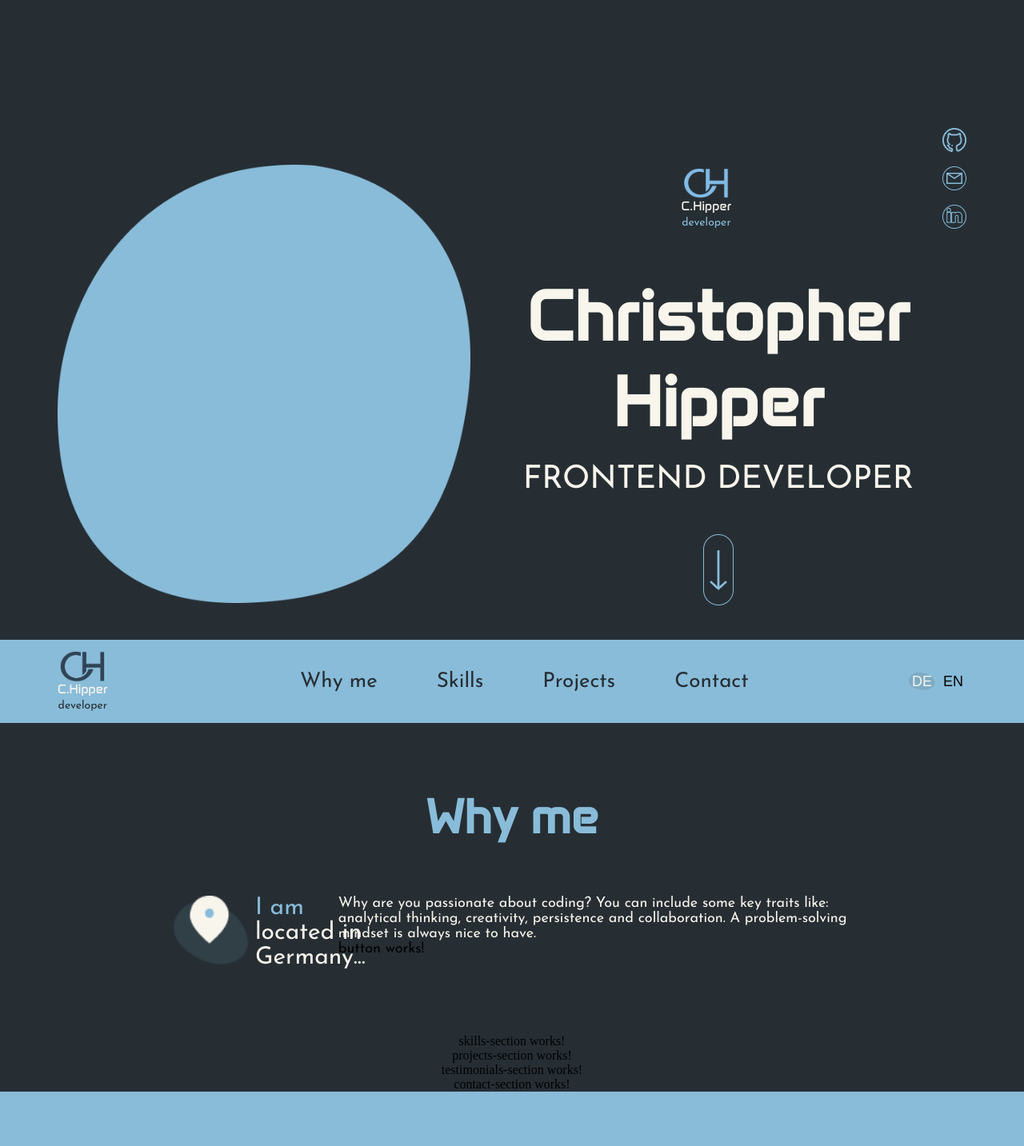
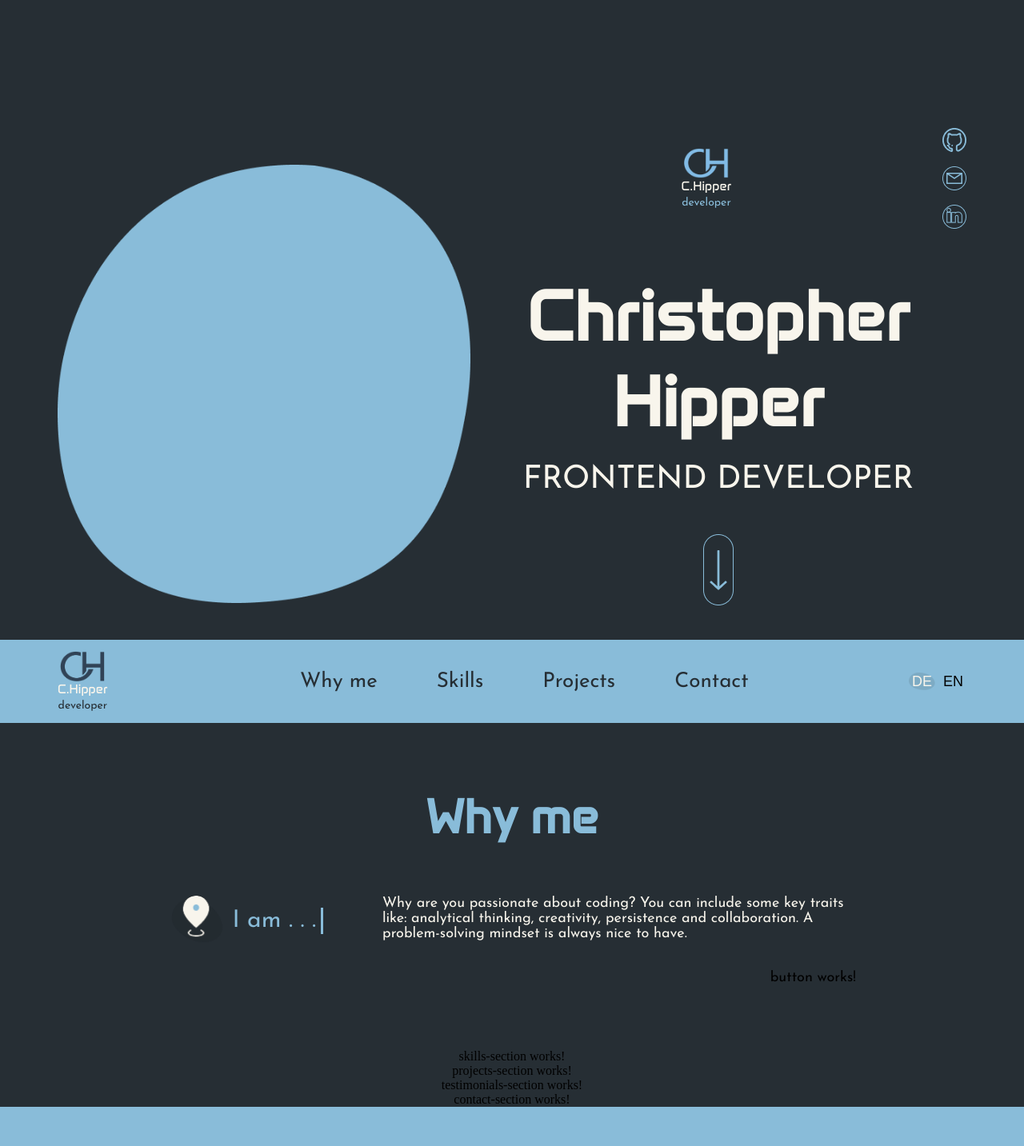
Before and after one commit to ChristopherHipper/portfolio, an Angular app: page / in a window 1280 px wide. Shown: the top 1433 px of the page at 80% size. Built offline with nearby package versions, Linux system fonts and the light colour scheme.

Commit message:
update about me section

```diff
--- a/src/app/pages/home/sections/about-me-section/about-me-section.component.html
+++ b/src/app/pages/home/sections/about-me-section/about-me-section.component.html
@@ -3,7 +3,10 @@
     <div class="about-me-container">
         <div class="about-me-infos">
             <img src="assets/img/aboutme/location.png" alt="">
-            <p><span>I am </span>located in Germany...</p>
+            <div>
+                <p><span>I am </span><span>. . .</span></p>
+                <div class="seperator"></div>
+            </div>
         </div>
         <article>
             <p>
@@ -11,7 +14,9 @@
                 You can include some key traits like: analytical thinking, creativity, persistence and collaboration.
                 A problem-solving mindset is always nice to have.
             </p>
-            <app-button></app-button>
+            <div class="btn-container">
+                <app-button></app-button>
+            </div>
         </article>
     </div>
 </section>
--- a/src/app/pages/home/sections/about-me-section/about-me-section.component.scss
+++ b/src/app/pages/home/sections/about-me-section/about-me-section.component.scss
@@ -18,12 +18,27 @@ h2 {
 .about-me-container {
     display: flex;
     justify-content: center;
+    align-items: flex-start;
     max-width: 860px;
+    gap: 74px;
 }
 
 .about-me-infos {
     display: flex;
     font-size: 30px;
+    align-items: center;
+    gap: 6px;
+
+    div{
+        display: flex;
+        align-items: center;
+    }
+
+    img {
+        width: 74.43px;
+        height: 63.28px;
+    }
+
     span {
         color: $second-bg-color;
     }
@@ -35,4 +50,20 @@ p {
 
 article {
     font-size: 18px;
+    flex: 1;
+    display: flex;
+    flex-direction: column;
+    gap: 36px;
 }
+
+.seperator {
+    width: 3px;
+    height: 33px;
+    background-color: #89BCD9;
+    margin-left: 6px;
+}
+
+.btn-container{
+    display: flex;
+    justify-content: flex-end;
+}
--- a/src/app/pages/home/sections/about-me-section/about-me-section.component.ts
+++ b/src/app/pages/home/sections/about-me-section/about-me-section.component.ts
@@ -1,13 +1,13 @@
-import { Component } from '@angular/core';
+import { Component, inject } from '@angular/core';
 import { ButtonComponent } from "../../../../shared/button/button.component";
 
 @Component({
   selector: 'app-about-me-section',
   standalone: true,
-  imports: [ButtonComponent],
+  imports: [ButtonComponent,],
   templateUrl: './about-me-section.component.html',
   styleUrl: './about-me-section.component.scss'
 })
 export class AboutMeSectionComponent {
-
+  titles:string[] = ['located in Germany', 'ready to work remote'];
 }
--- a/src/app/pages/home/sections/hero-section/hero-section.component.html
+++ b/src/app/pages/home/sections/hero-section/hero-section.component.html
@@ -5,7 +5,6 @@
         </figure>
         <div class="hero-content">
             <header class="hero-header">
-                <div></div>
                 <app-logo [logoVariant]="'hero'"></app-logo>
                 <nav class="sozial-media">
                     @for (icon of icons; track $index) {
--- a/src/app/pages/home/sections/hero-section/hero-section.component.scss
+++ b/src/app/pages/home/sections/hero-section/hero-section.component.scss
@@ -29,21 +29,22 @@ section {
     transition-delay: 100ms;
     height: 80vh;
     width: 80vh;
+
     &:hover {
         background-image: url('../../../../../assets/img/shapes/ellipse-hero-hover.png');
     }
 }
 
-.hero-content{
+.hero-content {
     text-align: center;
     margin-bottom: 18px;
 }
 
-.hero-header{
-    display: flex;
-    align-items: end;
-    justify-content: space-between;
+.hero-header {
     width: 100%;
+    display: grid;
+    grid-template-columns: 1fr auto 0fr;
+    align-items: center;
 }
 
 .sozial-media {
@@ -52,12 +53,12 @@ section {
     gap: 18px;
 }
 
-.hero-intro{
+.hero-intro {
     text-align: center;
     margin-bottom: 48px;
 }
 
-h1{
+h1 {
     font-family: 'Anta';
     color: $second-color;
     font-size: 88px;
@@ -65,12 +66,12 @@ h1{
     margin-top: 56px;
 }
 
-p{
+p {
     font-family: 'Josefin Sans';
     color: $second-color;
     font-size: 40px;
 }
 
-.scroll-indicator{
+.scroll-indicator {
     flex: 1;
 }
```
Also changed, not shown: src/assets/img/aboutme/location.png.
